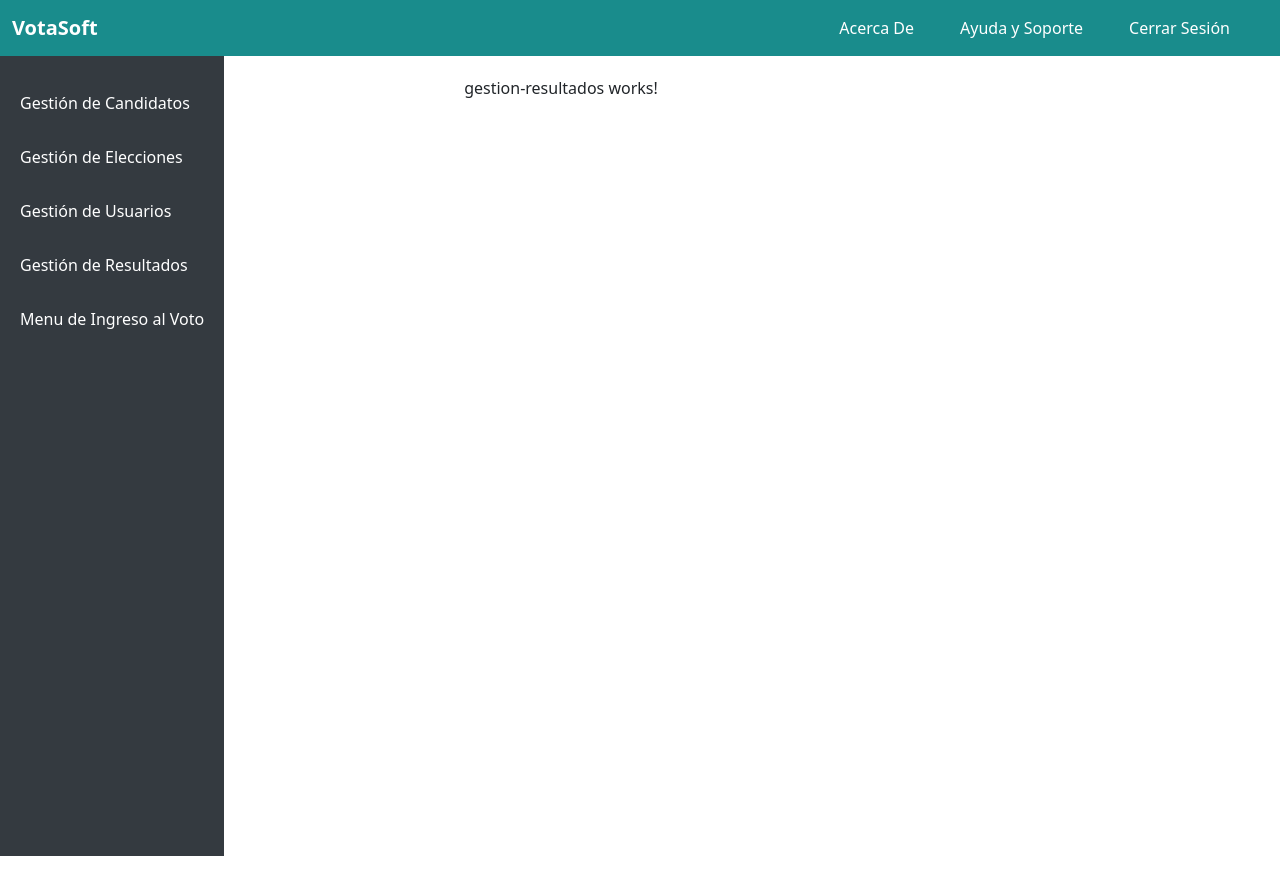
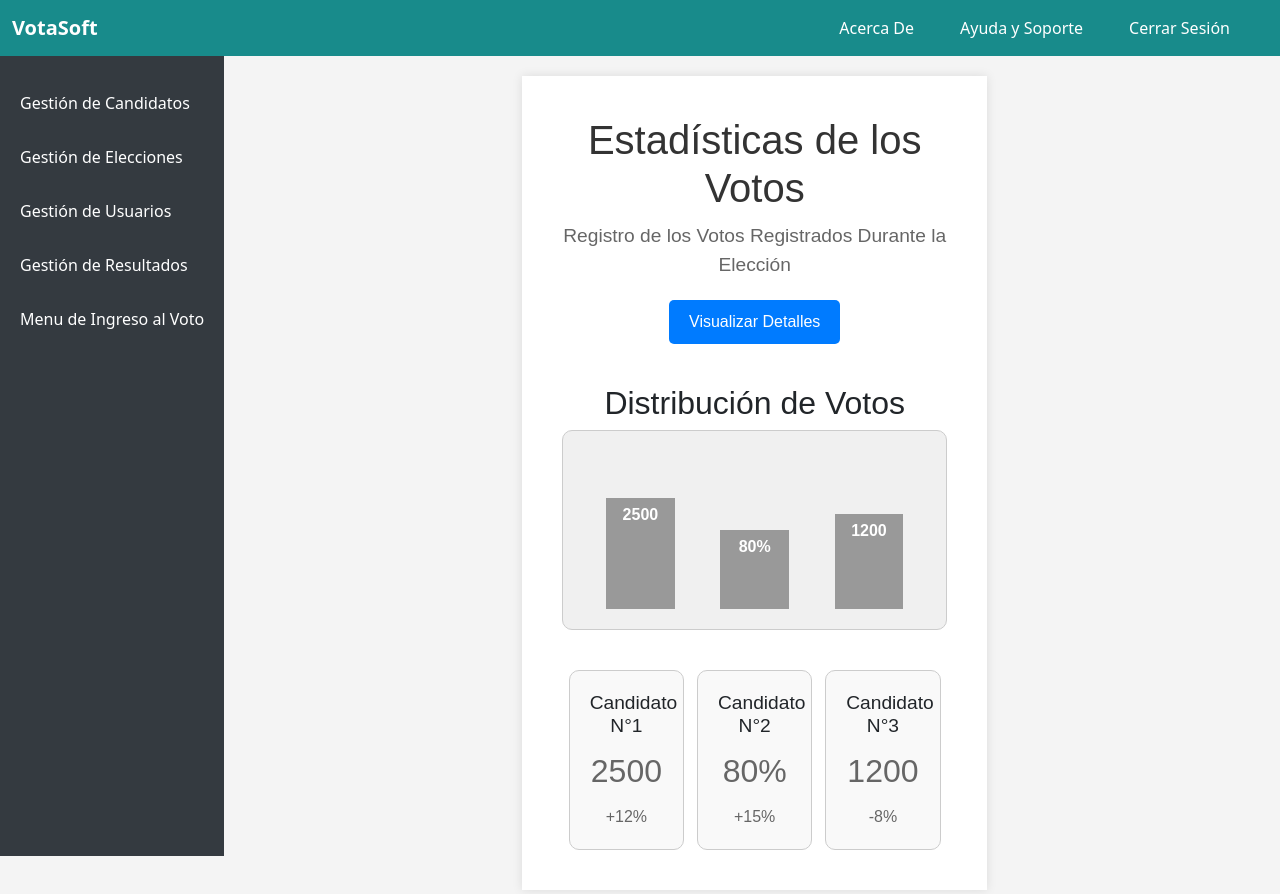
Before and after one commit to MrErick18/VotaSoft, an Angular app in the folder MEAN/client/: page /gestion-resultados in a window 1280 px wide. Shown: the top 894 px of the page. Before the commit the page ends 856 px from the top, so only its background shows below. Built offline with nearby package versions, Linux system fonts and the light colour scheme; sample sign-in values are in the browser's storage.

Commit message:
Cambio de fondo general

```diff
--- a/MEAN/client/src/app/components/gestion-resultados/gestion-resultados.component.css
+++ b/MEAN/client/src/app/components/gestion-resultados/gestion-resultados.component.css
@@ -0,0 +1,101 @@
+body {
+    font-family: Arial, sans-serif;
+    margin: 0;
+    padding: 0;
+    background-color: #f4f4f4;
+    display: flex;
+    justify-content: center;
+    align-items: center;
+    min-height: 100vh;
+}
+
+.container {
+    width: 80%;
+    max-width: 1200px;
+    background-color: white;
+    padding: 40px;
+    box-shadow: 0 0 10px rgba(0, 0, 0, 0.1);
+    text-align: center;
+}
+
+h1 {
+    font-size: 2.5em;
+    margin-bottom: 10px;
+    color: #333;
+}
+
+p {
+    font-size: 1.2em;
+    color: #666;
+    margin-bottom: 20px;
+}
+
+.btn {
+    background-color: #007bff;
+    color: white;
+    padding: 10px 20px;
+    border: none;
+    border-radius: 5px;
+    font-size: 1em;
+    cursor: pointer;
+    margin-bottom: 40px;
+}
+
+.btn:hover {
+    background-color: #0056b3;
+}
+
+.chart-container {
+    margin-bottom: 40px;
+}
+
+.chart {
+    display: flex;
+    justify-content: space-around;
+    align-items: flex-end;
+    height: 200px;
+    background-color: #f0f0f0;
+    padding: 20px;
+    border: 1px solid #ccc;
+    border-radius: 10px;
+}
+
+.bar {
+    width: 20%;
+    background-color: #999;
+    color: white;
+    text-align: center;
+    font-weight: bold;
+    padding: 5px 0;
+}
+
+.stats-container {
+    display: flex;
+    justify-content: space-around;
+}
+
+.stat-box {
+    background-color: #f9f9f9;
+    padding: 20px;
+    border: 1px solid #ccc;
+    border-radius: 10px;
+    width: 30%;
+    text-align: center;
+}
+
+.stat-box h3 {
+    font-size: 1.2em;
+    margin-bottom: 10px;
+}
+
+.stat-box p {
+    font-size: 2em;
+    margin: 0;
+}
+
+.stat-box span {
+    display: block;
+    margin-top: 10px;
+    font-size: 1em;
+    color: #666;
+}
--- a/MEAN/client/src/app/components/gestion-resultados/gestion-resultados.component.html
+++ b/MEAN/client/src/app/components/gestion-resultados/gestion-resultados.component.html
@@ -1 +1,34 @@
-<p>gestion-resultados works!</p>
+<body>
+    <div class="container">
+        <h1>Estadísticas de los Votos</h1>
+        <p>Registro de los Votos Registrados Durante la Elección</p>
+        <button class="btn">Visualizar Detalles</button>
+
+        <div class="chart-container">
+            <h2>Distribución de Votos</h2>
+            <div class="chart">
+                <div class="bar" style="height: 70%;">2500</div>
+                <div class="bar" style="height: 50%;">80%</div>
+                <div class="bar" style="height: 60%;">1200</div>
+            </div>
+        </div>
+
+        <div class="stats-container">
+            <div class="stat-box">
+                <h3>Candidato N°1</h3>
+                <p>2500</p>
+                <span>+12%</span>
+            </div>
+            <div class="stat-box">
+                <h3>Candidato N°2</h3>
+                <p>80%</p>
+                <span>+15%</span>
+            </div>
+            <div class="stat-box">
+                <h3>Candidato N°3</h3>
+                <p>1200</p>
+                <span>-8%</span>
+            </div>
+        </div>
+    </div>
+</body>
--- a/MEAN/client/src/styles.css
+++ b/MEAN/client/src/styles.css
@@ -31,3 +31,7 @@
     margin-left: 220px; /* Aumenta el espacio para la barra lateral */
     padding: 20px;
   }
+
+  body {
+    background-color: #f4f4f4;
+  }
```
